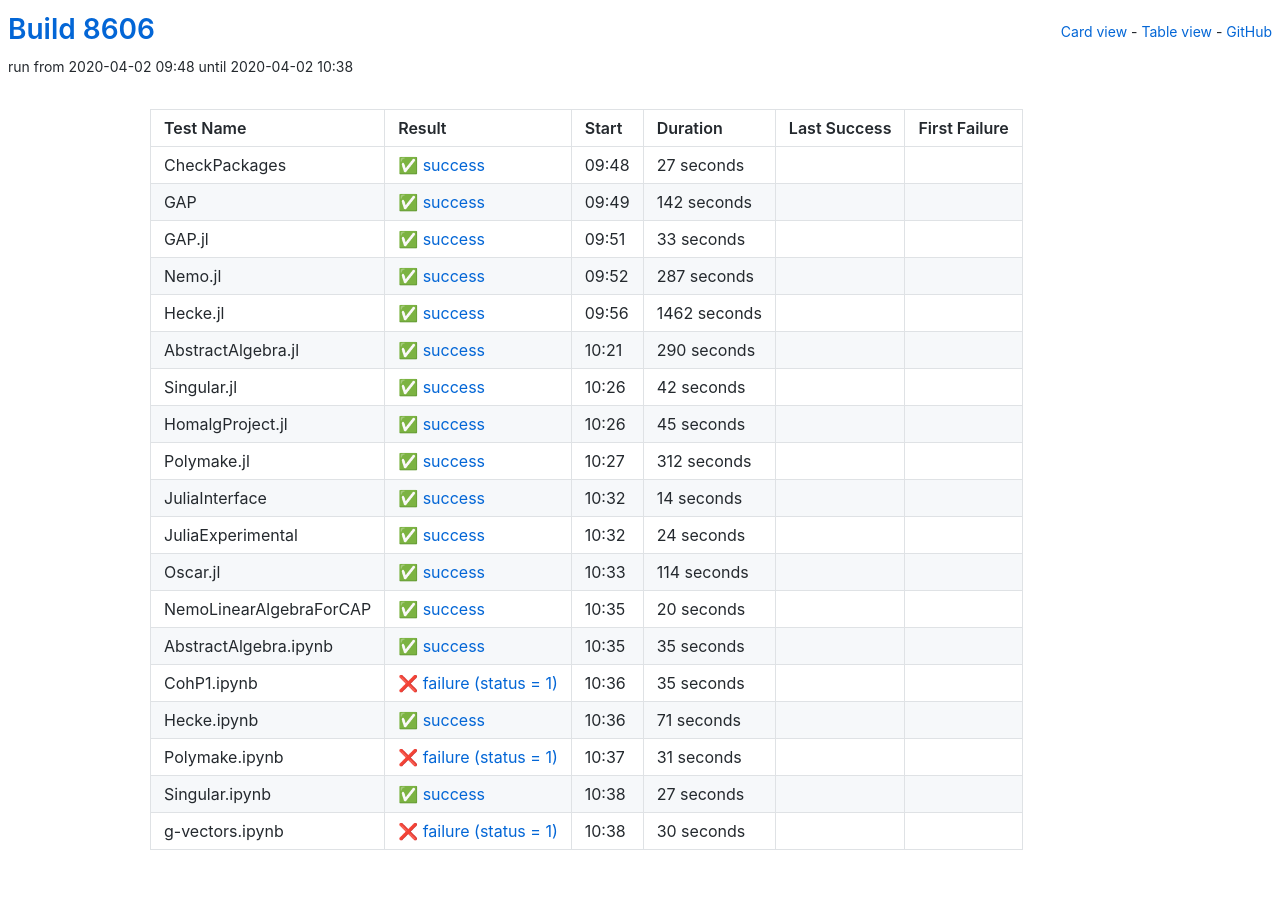
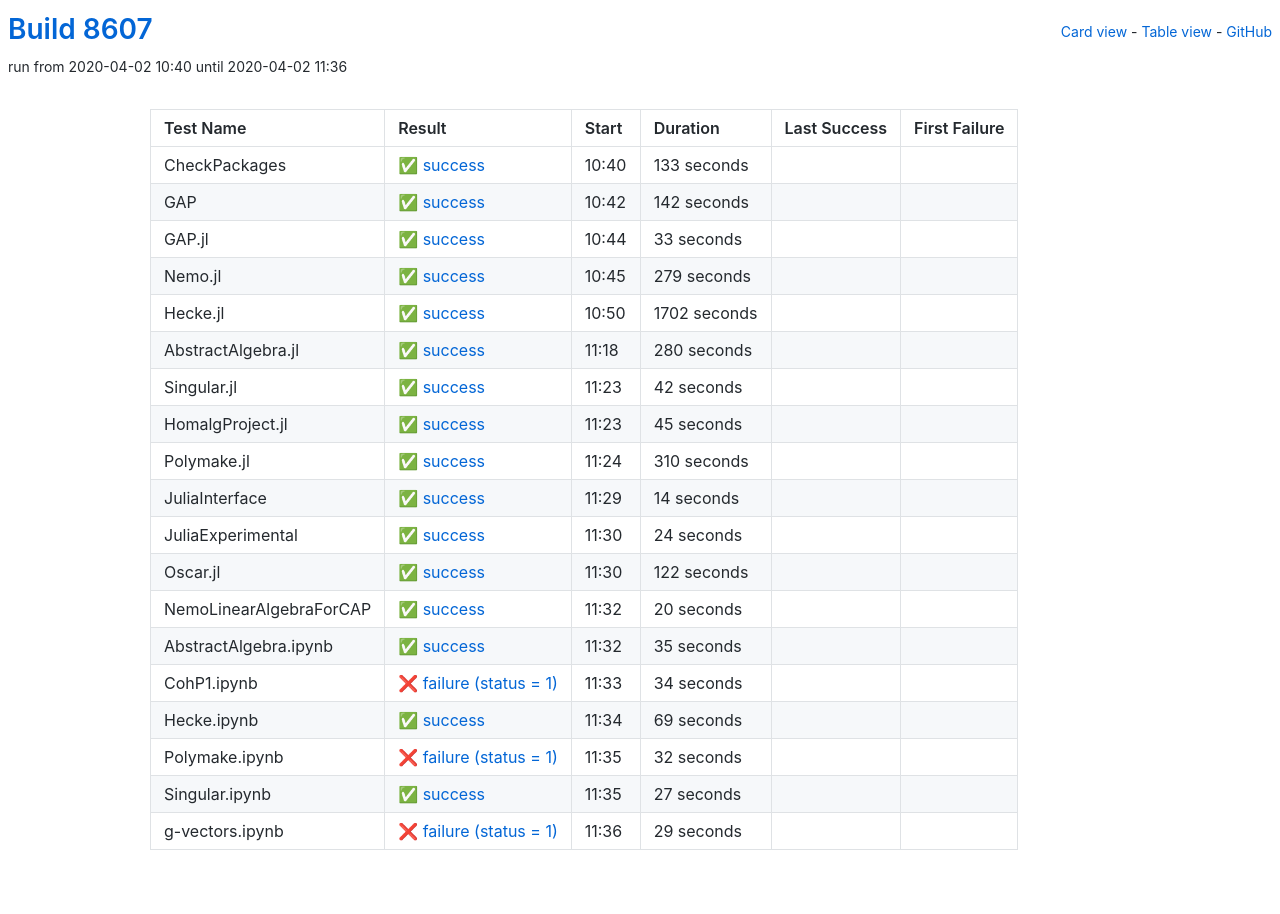
Before and after one commit to oscar-system/oscar-ci-status, a Jekyll site: the page built from table.html, in a window 1280 px wide. Built offline with Jekyll 4.4.1, drawn with Linux system fonts in a browser that asks for light colours.

Commit message:
Build 8607

```diff
--- a/_data/ci.yml
+++ b/_data/ci.yml
@@ -1,16 +1,16 @@
-build: 8606
-build_url: https://oscarci.mathematik.uni-kl.de/job/oscar/8606/
+build: 8607
+build_url: https://oscarci.mathematik.uni-kl.de/job/oscar/8607/
 job: oscar
 tests:
-- duration: 27
+- duration: 133
   exitcode: 0
   first_failure: false
   first_failure_url: null
   last_success: false
   last_success_url: null
-  log: https://oscarci.mathematik.uni-kl.de/job/oscar/8606/artifact/logs/build-8606/CheckPackages.log
+  log: https://oscarci.mathematik.uni-kl.de/job/oscar/8607/artifact/logs/build-8607/CheckPackages.log
   name: CheckPackages
-  start: 2020-04-02 09:48
+  start: 2020-04-02 10:40
   status: success
   success: true
 - duration: 142
@@ -19,9 +19,9 @@
   first_failure_url: null
   last_success: false
   last_success_url: null
-  log: https://oscarci.mathematik.uni-kl.de/job/oscar/8606/artifact/logs/build-8606/GAP.log
+  log: https://oscarci.mathematik.uni-kl.de/job/oscar/8607/artifact/logs/build-8607/GAP.log
   name: GAP
-  start: 2020-04-02 09:49
+  start: 2020-04-02 10:42
   status: success
   success: true
 - duration: 33
@@ -30,42 +30,42 @@
   first_failure_url: null
   last_success: false
   last_success_url: null
-  log: https://oscarci.mathematik.uni-kl.de/job/oscar/8606/artifact/logs/build-8606/GAP.jl.log
+  log: https://oscarci.mathematik.uni-kl.de/job/oscar/8607/artifact/logs/build-8607/GAP.jl.log
   name: GAP.jl
-  start: 2020-04-02 09:51
+  start: 2020-04-02 10:44
   status: success
   success: true
-- duration: 287
+- duration: 279
   exitcode: 0
   first_failure: false
   first_failure_url: null
   last_success: false
   last_success_url: null
-  log: https://oscarci.mathematik.uni-kl.de/job/oscar/8606/artifact/logs/build-8606/Nemo.jl.log
+  log: https://oscarci.mathematik.uni-kl.de/job/oscar/8607/artifact/logs/build-8607/Nemo.jl.log
   name: Nemo.jl
-  start: 2020-04-02 09:52
+  start: 2020-04-02 10:45
   status: success
   success: true
-- duration: 1462
+- duration: 1702
   exitcode: 0
   first_failure: false
   first_failure_url: null
   last_success: false
   last_success_url: null
-  log: https://oscarci.mathematik.uni-kl.de/job/oscar/8606/artifact/logs/build-8606/Hecke.jl.log
+  log: https://oscarci.mathematik.uni-kl.de/job/oscar/8607/artifact/logs/build-8607/Hecke.jl.log
   name: Hecke.jl
-  start: 2020-04-02 09:56
+  start: 2020-04-02 10:50
   status: success
   success: true
-- duration: 290
+- duration: 280
   exitcode: 0
   first_failure: false
   first_failure_url: null
   last_success: false
   last_success_url: null
-  log: https://oscarci.mathematik.uni-kl.de/job/oscar/8606/artifact/logs/build-8606/AbstractAlgebra.jl.log
+  log: https://oscarci.mathematik.uni-kl.de/job/oscar/8607/artifact/logs/build-8607/AbstractAlgebra.jl.log
   name: AbstractAlgebra.jl
-  start: 2020-04-02 10:21
+  start: 2020-04-02 11:18
   status: success
   success: true
 - duration: 42
@@ -74,9 +74,9 @@
   first_failure_url: null
   last_success: false
   last_success_url: null
-  log: https://oscarci.mathematik.uni-kl.de/job/oscar/8606/artifact/logs/build-8606/Singular.jl.log
+  log: https://oscarci.mathematik.uni-kl.de/job/oscar/8607/artifact/logs/build-8607/Singular.jl.log
   name: Singular.jl
-  start: 2020-04-02 10:26
+  start: 2020-04-02 11:23
   status: success
   success: true
 - duration: 45
@@ -85,20 +85,20 @@
   first_failure_url: null
   last_success: false
   last_success_url: null
-  log: https://oscarci.mathematik.uni-kl.de/job/oscar/8606/artifact/logs/build-8606/HomalgProject.jl.log
+  log: https://oscarci.mathematik.uni-kl.de/job/oscar/8607/artifact/logs/build-8607/HomalgProject.jl.log
   name: HomalgProject.jl
-  start: 2020-04-02 10:26
+  start: 2020-04-02 11:23
   status: success
   success: true
-- duration: 312
+- duration: 310
   exitcode: 0
   first_failure: false
   first_failure_url: null
   last_success: false
   last_success_url: null
-  log: https://oscarci.mathematik.uni-kl.de/job/oscar/8606/artifact/logs/build-8606/Polymake.jl.log
+  log: https://oscarci.mathematik.uni-kl.de/job/oscar/8607/artifact/logs/build-8607/Polymake.jl.log
   name: Polymake.jl
-  start: 2020-04-02 10:27
+  start: 2020-04-02 11:24
   status: success
   success: true
 - duration: 14
@@ -107,9 +107,9 @@
   first_failure_url: null
   last_success: false
   last_success_url: null
-  log: https://oscarci.mathematik.uni-kl.de/job/oscar/8606/artifact/logs/build-8606/JuliaInterface.log
+  log: https://oscarci.mathematik.uni-kl.de/job/oscar/8607/artifact/logs/build-8607/JuliaInterface.log
   name: JuliaInterface
-  start: 2020-04-02 10:32
+  start: 2020-04-02 11:29
   status: success
   success: true
 - duration: 24
@@ -118,20 +118,20 @@
   first_failure_url: null
   last_success: false
   last_success_url: null
-  log: https://oscarci.mathematik.uni-kl.de/job/oscar/8606/artifact/logs/build-8606/JuliaExperimental.log
+  log: https://oscarci.mathematik.uni-kl.de/job/oscar/8607/artifact/logs/build-8607/JuliaExperimental.log
   name: JuliaExperimental
-  start: 2020-04-02 10:32
+  start: 2020-04-02 11:30
   status: success
   success: true
-- duration: 114
+- duration: 122
   exitcode: 0
   first_failure: false
   first_failure_url: null
   last_success: false
   last_success_url: null
-  log: https://oscarci.mathematik.uni-kl.de/job/oscar/8606/artifact/logs/build-8606/Oscar.jl.log
+  log: https://oscarci.mathematik.uni-kl.de/job/oscar/8607/artifact/logs/build-8607/Oscar.jl.log
   name: Oscar.jl
-  start: 2020-04-02 10:33
+  start: 2020-04-02 11:30
   status: success
   success: true
 - duration: 20
@@ -140,9 +140,9 @@
   first_failure_url: null
   last_success: false
   last_success_url: null
-  log: https://oscarci.mathematik.uni-kl.de/job/oscar/8606/artifact/logs/build-8606/NemoLinearAlgebraForCAP.log
+  log: https://oscarci.mathematik.uni-kl.de/job/oscar/8607/artifact/logs/build-8607/NemoLinearAlgebraForCAP.log
   name: NemoLinearAlgebraForCAP
-  start: 2020-04-02 10:35
+  start: 2020-04-02 11:32
   status: success
   success: true
 - duration: 35
@@ -151,42 +151,42 @@
   first_failure_url: null
   last_success: false
   last_success_url: null
-  log: https://oscarci.mathematik.uni-kl.de/job/oscar/8606/artifact/logs/build-8606/AbstractAlgebra.ipynb.log
+  log: https://oscarci.mathematik.uni-kl.de/job/oscar/8607/artifact/logs/build-8607/AbstractAlgebra.ipynb.log
   name: AbstractAlgebra.ipynb
-  start: 2020-04-02 10:35
+  start: 2020-04-02 11:32
   status: success
   success: true
-- duration: 35
+- duration: 34
   exitcode: 1
   first_failure: false
   first_failure_url: null
   last_success: false
   last_success_url: null
-  log: https://oscarci.mathematik.uni-kl.de/job/oscar/8606/artifact/logs/build-8606/CohP1.ipynb.log
+  log: https://oscarci.mathematik.uni-kl.de/job/oscar/8607/artifact/logs/build-8607/CohP1.ipynb.log
   name: CohP1.ipynb
-  start: 2020-04-02 10:36
+  start: 2020-04-02 11:33
   status: failure
   success: false
-- duration: 71
+- duration: 69
   exitcode: 0
   first_failure: false
   first_failure_url: null
   last_success: false
   last_success_url: null
-  log: https://oscarci.mathematik.uni-kl.de/job/oscar/8606/artifact/logs/build-8606/Hecke.ipynb.log
+  log: https://oscarci.mathematik.uni-kl.de/job/oscar/8607/artifact/logs/build-8607/Hecke.ipynb.log
   name: Hecke.ipynb
-  start: 2020-04-02 10:36
+  start: 2020-04-02 11:34
   status: success
   success: true
-- duration: 31
+- duration: 32
   exitcode: 1
   first_failure: false
   first_failure_url: null
   last_success: false
   last_success_url: null
-  log: https://oscarci.mathematik.uni-kl.de/job/oscar/8606/artifact/logs/build-8606/Polymake.ipynb.log
+  log: https://oscarci.mathematik.uni-kl.de/job/oscar/8607/artifact/logs/build-8607/Polymake.ipynb.log
   name: Polymake.ipynb
-  start: 2020-04-02 10:37
+  start: 2020-04-02 11:35
   status: failure
   success: false
 - duration: 27
@@ -195,19 +195,19 @@
   first_failure_url: null
   last_success: false
   last_success_url: null
-  log: https://oscarci.mathematik.uni-kl.de/job/oscar/8606/artifact/logs/build-8606/Singular.ipynb.log
+  log: https://oscarci.mathematik.uni-kl.de/job/oscar/8607/artifact/logs/build-8607/Singular.ipynb.log
   name: Singular.ipynb
-  start: 2020-04-02 10:38
+  start: 2020-04-02 11:35
   status: success
   success: true
-- duration: 30
+- duration: 29
   exitcode: 1
   first_failure: false
   first_failure_url: null
   last_success: false
   last_success_url: null
-  log: https://oscarci.mathematik.uni-kl.de/job/oscar/8606/artifact/logs/build-8606/g-vectors.ipynb.log
+  log: https://oscarci.mathematik.uni-kl.de/job/oscar/8607/artifact/logs/build-8607/g-vectors.ipynb.log
   name: g-vectors.ipynb
-  start: 2020-04-02 10:38
+  start: 2020-04-02 11:36
   status: failure
   success: false
```
Also changed, not shown: README.md.
